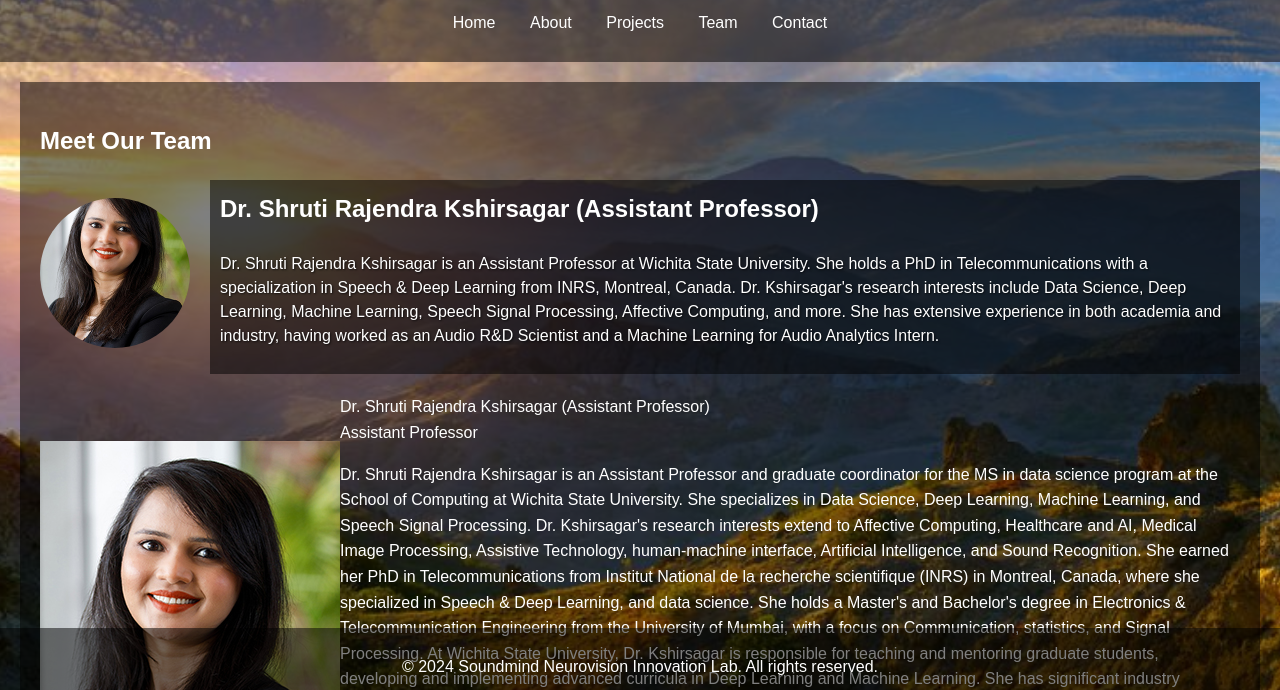
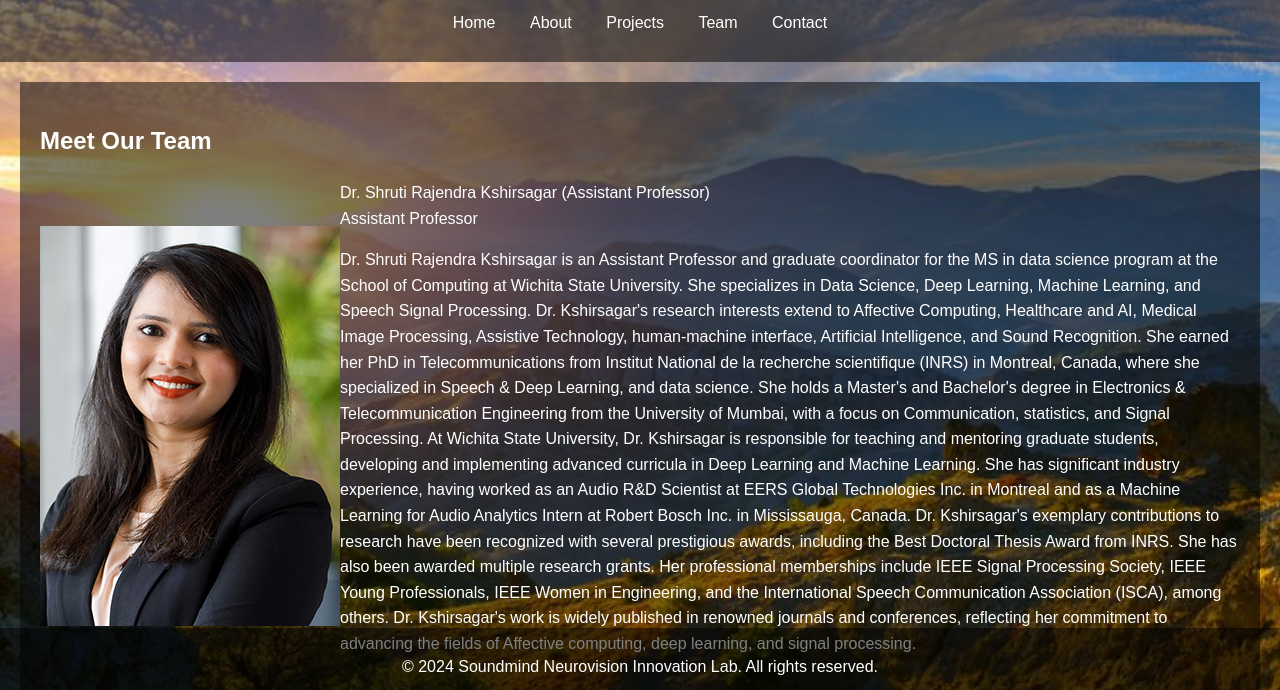
Before and after one commit to SoundMind-lab/lab-webpage, a plain HTML site: page team.html in a window 1280 px wide. Shown: the part 94-784 px from the top of the page. Drawn offline with Linux system fonts and the light colour scheme.

Commit message:
Update team.html

```diff
--- a/team.html
+++ b/team.html
@@ -22,19 +22,8 @@
 
     <section>
         <h2>Meet Our Team</h2>
-        <div class="team-member">
-            <div class="team-member-photo">
-                <img src="ShrutiKshirsagar.jpg" alt="Dr. Shruti Rajendra Kshirsagar">
-            </div>
-            <div class="team-member-bio">
-                <h3>Dr. Shruti Rajendra Kshirsagar (Assistant Professor) </h3>
-                <p>Dr. Shruti Rajendra Kshirsagar is an Assistant Professor at Wichita State University. She holds a PhD in Telecommunications with a specialization in Speech & Deep Learning from INRS, Montreal, Canada. Dr. Kshirsagar's research interests include Data Science, Deep Learning, Machine Learning, Speech Signal Processing, Affective Computing, and more. She has extensive experience in both academia and industry, having worked as an Audio R&D Scientist and a Machine Learning for Audio Analytics Intern.</p>
-            </div>
 
 
-        </div>
-        </head>
-<body>
     <div class="team">
         <!-- Example PhD Student Entry -->
         <div class="team-member">
```
